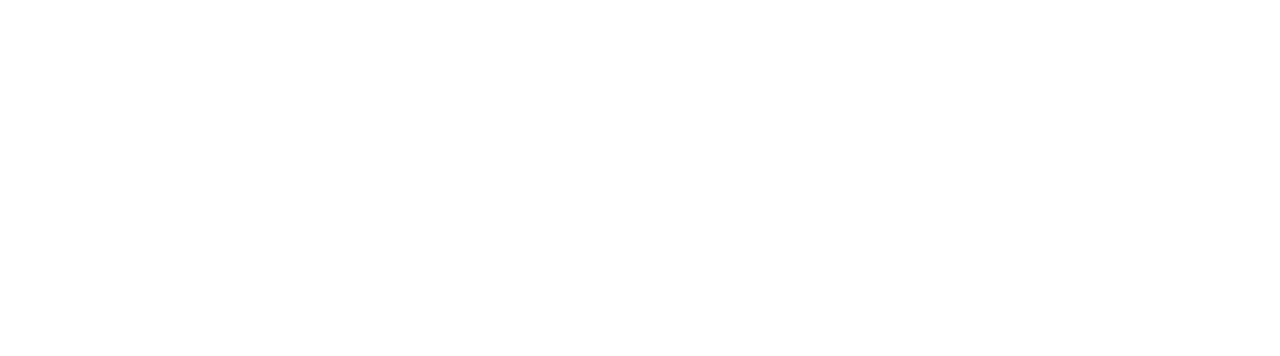
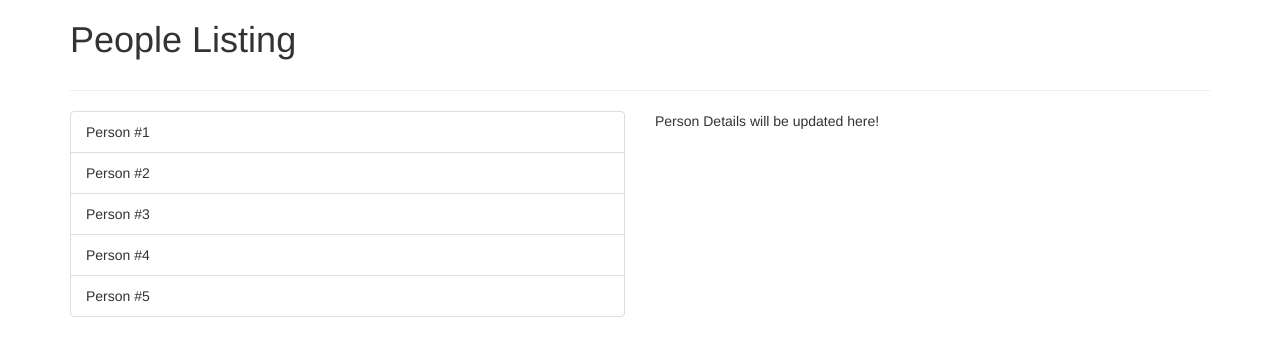
Before and after one commit to ksteve35/people-listing, a Vue app: page / in a window 1280 px wide. Shown: the top 356 px of the page. Built offline with nearby package versions, Linux system fonts and the light colour scheme.

Commit message:
Created components to further build upon

```diff
--- a/public/index.html
+++ b/public/index.html
@@ -1,10 +1,12 @@
 <!DOCTYPE html>
-<html lang="">
+<html lang="en">
   <head>
     <meta charset="utf-8">
     <title>People Listing</title>
+    <link rel="stylesheet" href="https://maxcdn.bootstrapcdn.com/bootstrap/3.3.7/css/bootstrap.min.css" integrity="sha384-BVYiiSIFeK1dGmJRAkycuHAHRg32OmUcww7on3RYdg4Va+PmSTsz/K68vbdEjh4u" crossorigin="anonymous">
   </head>
   <body>
-    <div id="app"></div>
+    <div id="app">
+    </div>
   </body>
 </html>
--- a/src/App.vue
+++ b/src/App.vue
@@ -1,11 +1,31 @@
 <template>
-  <div id="app">
-
+  <div class="container">
+    <app-header></app-header>
+    <hr>
+    <div class="row">
+      <app-people></app-people>
+      <app-person-details></app-person-details>
+    </div>
   </div>
 </template>
 
 <script>
+    import Header from './Header.vue';
+    import People from './People.vue';
+    import PersonDetails from './PersonDetails.vue';
 
+    export default {
+      data() {
+        return {
+
+        };
+      },
+      components: {
+          'app-header': Header,
+          'app-people': People,
+          'app-person-details': PersonDetails
+      }
+    }
 </script>
 
 <style>
--- /dev/null
+++ b/src/Header.vue
@@ -0,0 +1,16 @@
+<template>
+    <div class="row">
+        <div class="col-xs-12">
+            <header>
+                <h1>People Listing</h1>
+            </header>
+        </div>
+    </div>
+</template>
+
+<script>
+</script>
+
+<style>
+
+</style>
--- /dev/null
+++ b/src/People.vue
@@ -0,0 +1,20 @@
+<template>
+    <div class="col-xs-12 col-sm-6">
+        <ul class="list-group">
+            <li
+                class="list-group-item"
+                v-for="index in 5"
+                :key="index">
+                Person #{{ index }}
+            </li>
+        </ul>
+    </div>
+</template>
+
+<script>
+
+</script>
+
+<style>
+
+</style>
--- /dev/null
+++ b/src/PersonDetails.vue
@@ -0,0 +1,12 @@
+<template>
+    <div class="col-xs-12 col-sm-6">
+        <p>Person Details will be updated here!</p>
+    </div>
+</template>
+
+<script>
+</script>
+
+<style>
+
+</style>
--- a/src/main.js
+++ b/src/main.js
@@ -1,8 +1,7 @@
 import Vue from 'vue'
 import App from './App.vue'
 
-Vue.config.productionTip = false
-
 new Vue({
-  render: h => h(App),
-}).$mount('#app')
+  el: '#app',
+  render: h => h(App)
+})
```
